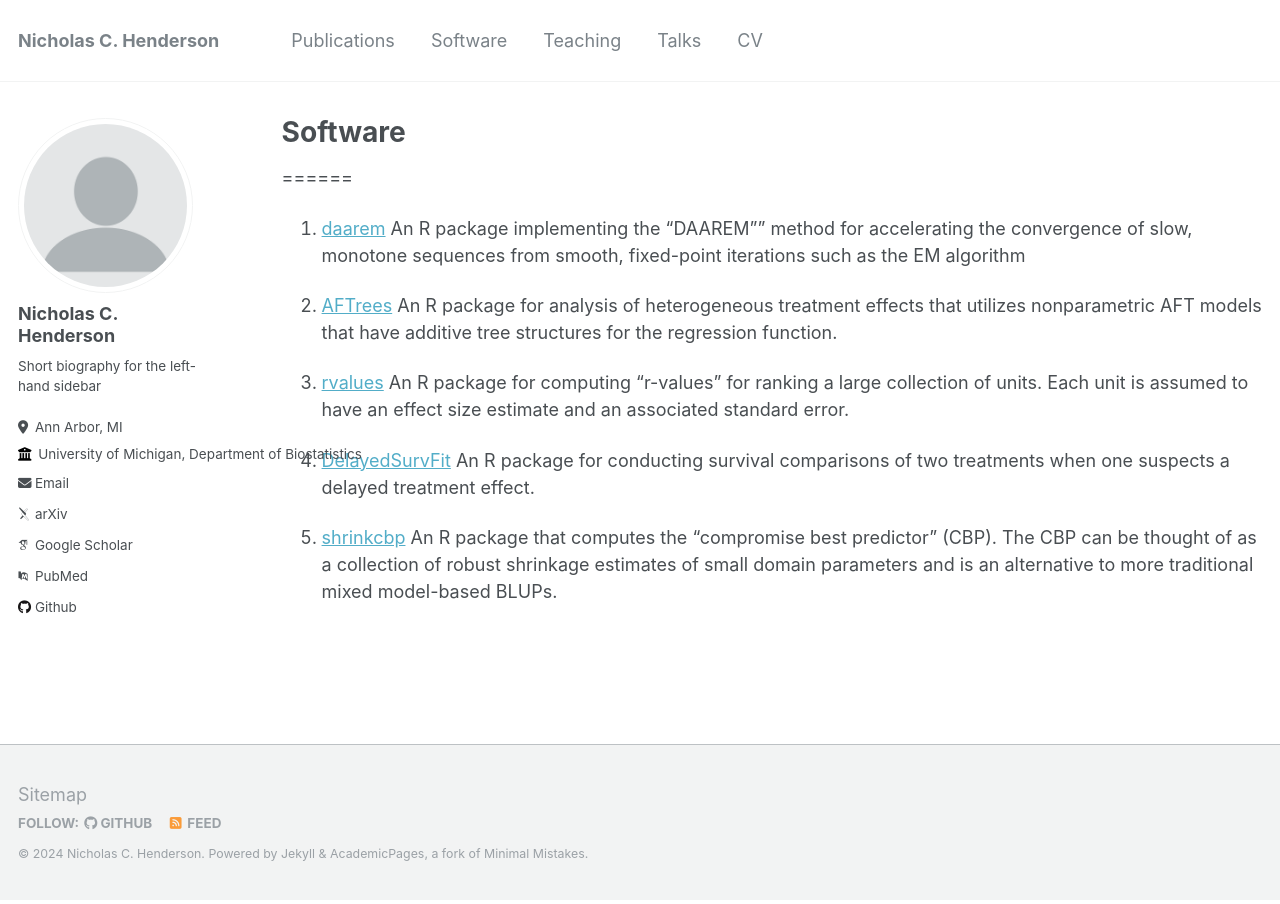
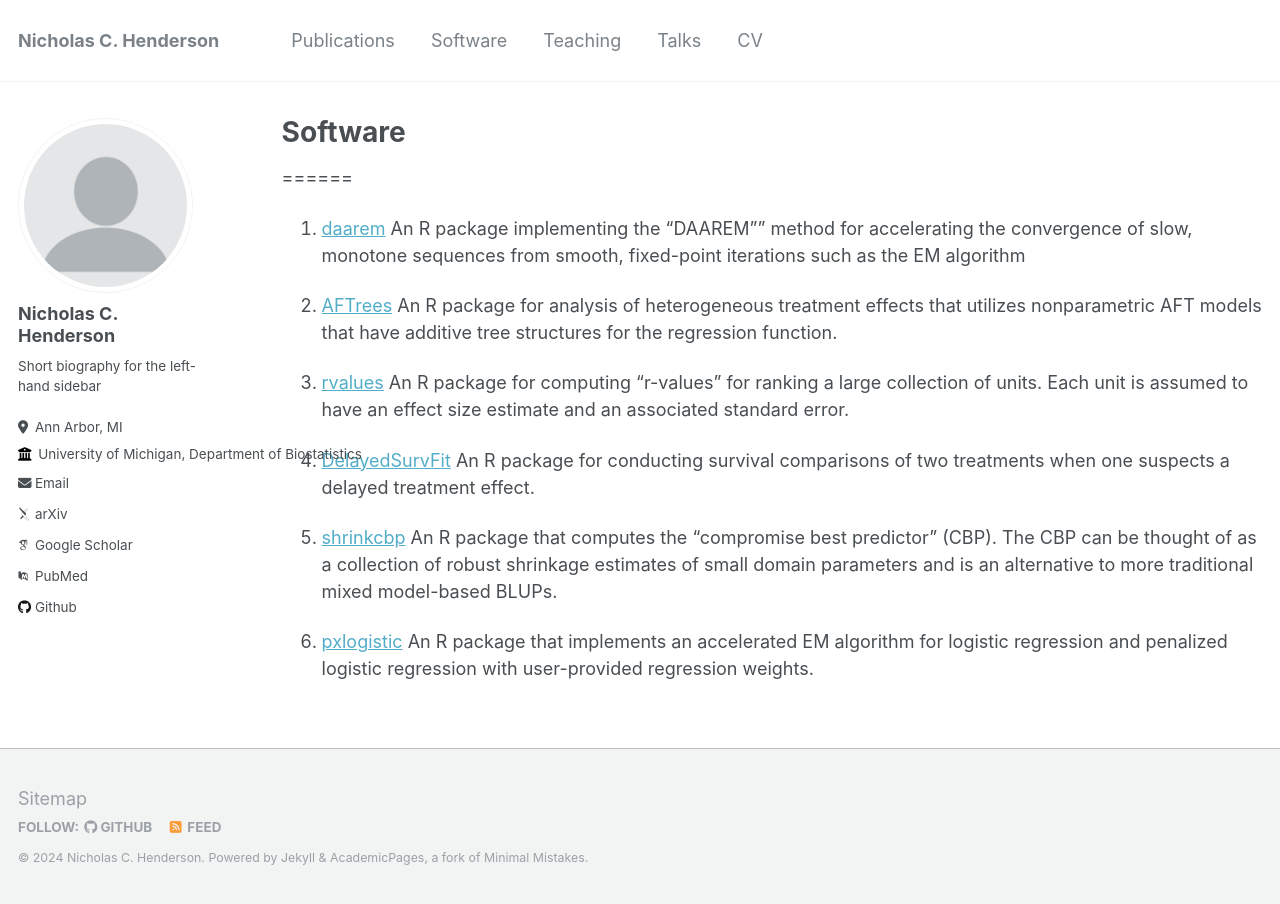
Before and after one commit to nchenderson/nchenderson.github.io, a Jekyll site: the page built from _pages/software.md, in a window 1280 px wide. Built offline with Jekyll 4.4.1, drawn with Linux system fonts in a browser that asks for light colours; some web fonts are replaced.

Commit message:
updated to include pxlogistic

```diff
--- a/_pages/software.md
+++ b/_pages/software.md
@@ -18,6 +18,8 @@ author_profile: true
 
 5. [shrinkcbp](https://github.com/nchenderson/shrinkcbp) An R package that computes the "compromise best predictor" (CBP). The CBP can be thought of as a collection of robust shrinkage estimates of small domain parameters and is an alternative to more traditional mixed model-based BLUPs.
 
+5. [pxlogistic](https://github.com/nchenderson/pxlogistic) An R package that implements an accelerated EM algorithm for logistic regression and penalized logistic regression with user-provided regression weights.
+
 <!--{% include base_path %}
 
 {% for post in site.software reversed %}
```
